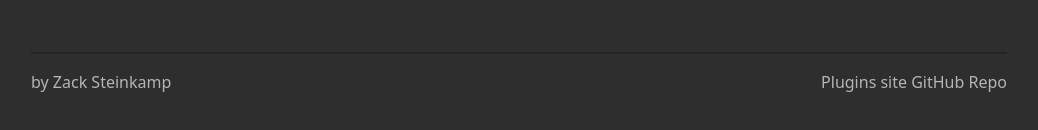
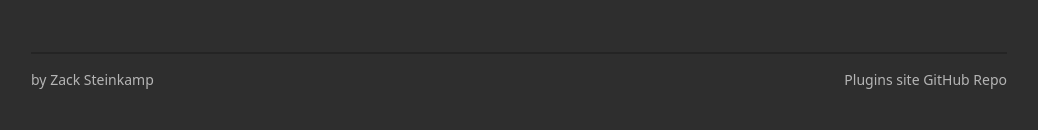
Before and after one commit to zsteinkamp/plugins, a Next.js app: page / in a window 1280 px wide. Shown: the part 9040-9170 px from the top of the page, without its empty margins (1-1039 px from the left). Built offline with nearby package versions, Linux system fonts and the light colour scheme; a web font is replaced by a local one.

Commit message:
footer love

```diff
--- a/app/[plugin]/page.tsx
+++ b/app/[plugin]/page.tsx
@@ -61,6 +61,8 @@ export default async function Page(
           <Link className="p-2" href={pluginData.link}>GitHub Repo</Link>
         </div>
         <ReactMarkdown className="prose-headings:text-highlight" components={renderers}>{readmeRaw}</ReactMarkdown>
+      </div>
+      <div className="max-w-[52rem] m-auto">
         <Footer />
       </div>
     </>
--- a/components/Footer.tsx
+++ b/components/Footer.tsx
@@ -5,8 +5,8 @@ import { FC } from "react"
 const Footer: FC<object> = ({ }) => {
   return (
     <div className='not-prose border-t-2 border-tilebg mt-24 pt-4 mb-8 flex'>
-      <div className="grow">by <Link href="https://steinkamp.us/">Zack Steinkamp</Link></div>
-      <div><Link href="https://github.com/zsteinkamp/plugins">Plugins site GitHub Repo</Link></div>
+      <div className="text-sm grow">by <Link className="" href="https://steinkamp.us/">Zack Steinkamp</Link></div>
+      <div className="text-sm"><Link className="" href="https://github.com/zsteinkamp/plugins">Plugins site GitHub Repo</Link></div>
     </div>
   )
 }
```
